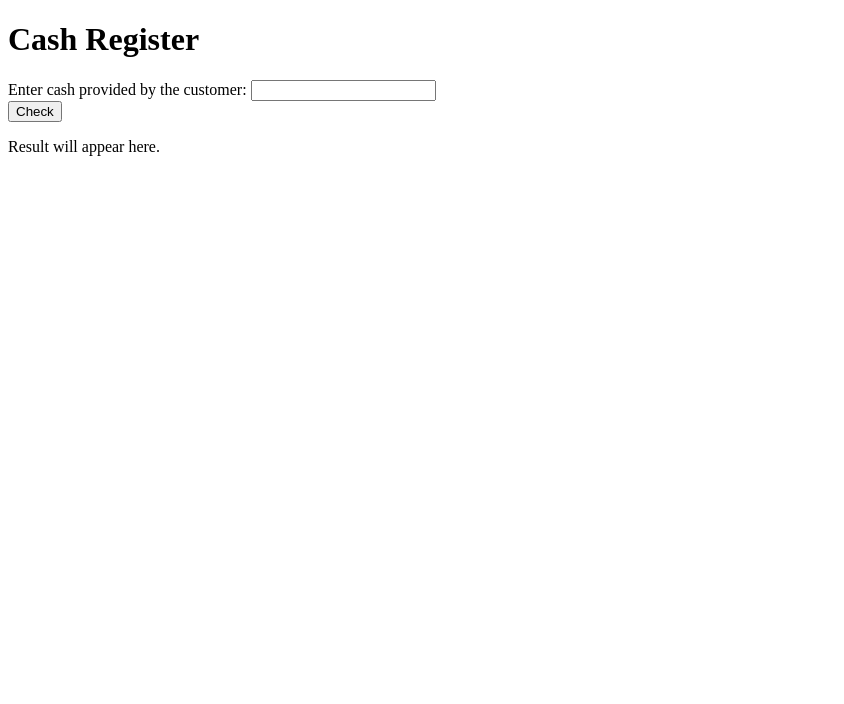
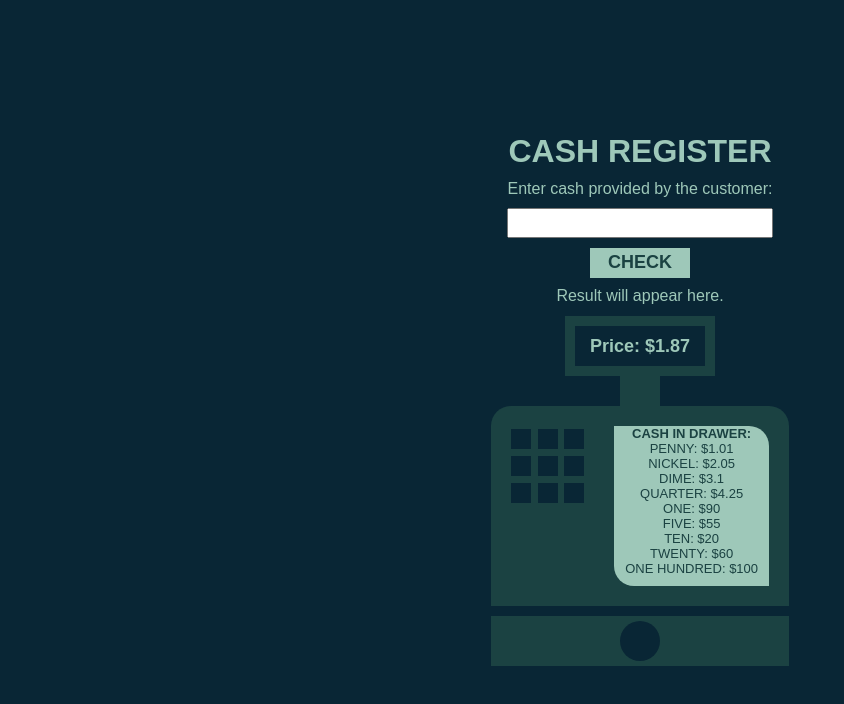
Before and after one commit to codeswiam/fccProjects, a plain HTML site: page js/cashRegister/index.html in a window 1280 px wide. Shown: the whole page, without its empty margins (0-844 px from the left). Drawn offline with Linux system fonts and the light colour scheme.

Commit message:
Make the UI look good

```diff
--- a/js/cashRegister/index.html
+++ b/js/cashRegister/index.html
@@ -10,19 +10,42 @@
 </head>
 <body>
 <main>
-    <h1>Cash Register</h1>
+    <h1>CASH REGISTER</h1>
     <div class="form-container">
         <form id="form">
             <label for="cash">Enter cash provided by the customer:</label>
             <input type="number" id="cash" step="0.01">
             <div id="button-container">
-                <button type="submit" id="purchase-btn">Check</button>
+                <button type="submit" id="purchase-btn">CHECK</button>
             </div>
         </form>
     </div>
     <div id="change-container">
         <p id="change-due">Result will appear here.</p>
     </div>
+    <div id="cash-register">
+        <div id="price"></div>
+        <div id="empty"></div>
+        <div id="main-part">
+            <div id="left-side">
+                <div id="keycaps">
+                    <div></div>
+                    <div></div>
+                    <div></div>
+                    <div></div>
+                    <div></div>
+                    <div></div>
+                    <div></div>
+                    <div></div>
+                    <div></div>
+                </div>
+            </div>
+            <div id="change"></div>
+        </div>
+        <div id="drawer">
+            <div id="circle"></div>
+        </div>
+    </div>
 </main>
 <script src="./script.js"></script>
 </body>
--- a/js/cashRegister/script.js
+++ b/js/cashRegister/script.js
@@ -13,15 +13,32 @@ let cid = [
 
 const cashInput = document.getElementById('cash');
 const form = document.getElementById('form');
+const cidElt = document.getElementById('change');
 const changeDue = document.getElementById('change-due');
 
+window.onload = function () {
+    document.getElementById("price").textContent = `Price: $${price}`;
+    showCID();
+}
+
+const showCID = () => {
+    cidElt.innerHTML = `<strong>CASH IN DRAWER:</strong><br>`;
+    if (cid.length > 0) {
+        cid.forEach((elt) => {
+            cidElt.innerHTML += ` ${elt[0]}: $${elt[1]}<br>`;
+        });
+    }
+}
+
 const showChangeDue = (status, change) => {
-    changeDue.textContent = `Status: ${status}`;
+    changeDue.innerHTML = `Status: ${status}<br>`;
     if (change.length > 0) {
         change.forEach((elt) => {
-            changeDue.textContent += ` ${elt[0]}: $${elt[1]}`;
+            changeDue.innerHTML += ` ${elt[0]}: $${elt[1]}<br>`;
         });
     }
+    cid.reverse();
+    showCID();
 }
 
 const checkCashRegister = (price, cash, cid) => {
@@ -89,4 +106,4 @@ const calculateChange = () => {
 form.addEventListener('submit', (e) => {
     e.preventDefault();
     calculateChange();
-})
+});
--- a/js/cashRegister/styles.css
+++ b/js/cashRegister/styles.css
@@ -0,0 +1,169 @@
+:root {
+    --blueish-dark-green: #092635;
+    --dark-green: #1B4242;
+    --dim-green: #5C8374;
+    --light-green: #9EC8B9;
+}
+
+*,
+*::before,
+*::after {
+    margin: 0;
+    padding: 0;
+    box-sizing: border-box;
+    text-align: center;
+    color: var(--light-green);
+    font-family: Arial, serif;
+}
+
+body {
+    height: 100vh;
+    padding: 10% 0;
+    display: flex;
+    justify-content: center;
+    align-items: center;
+    background-color: var(--blueish-dark-green);
+}
+
+main {
+    height: 100%;
+    width: 100%;
+    display: flex;
+    flex-direction: column;
+    justify-content: space-around;
+    align-items: center;
+    /*gap: 20px;*/
+}
+
+form {
+    display: flex;
+    flex-direction: column;
+    gap: 10px;
+}
+
+input {
+    height: 30px;
+    text-align: start;
+    padding-left: 10px;
+}
+
+button {
+    width: 100px;
+    height: 30px;
+    background-color: var(--light-green);
+    color: var(--dark-green);
+    font-size: large;
+    font-weight: bold;
+    border: 1px solid var(--light-green);
+    cursor: pointer;
+}
+
+button:hover {
+    background-color: var(--dark-green);
+    color: var(--light-green);
+}
+
+button:active {
+    color: var(--dark-green);
+}
+
+#change-container {
+    width: 300px;
+}
+
+#cash-register {
+    width: 300px;
+    height: fit-content;
+    display: flex;
+    flex-direction: column;
+    justify-content: flex-start;
+    align-items: center;
+}
+
+#cash-register  {
+    border: 1px solid var(--blueish-dark-green);
+}
+
+#price {
+    height: 60px;
+    width: 150px;
+    padding: 10px;
+    border: 10px solid var(--dark-green);
+    font-size: large;
+    font-weight: bold;
+    vertical-align: center;
+}
+
+#empty {
+    height: 30px;
+    width: 40px;
+    background-color: var(--dark-green);
+}
+
+#main-part {
+    height: 200px;
+    padding: 20px;
+    width: 100%;
+    background-color: var(--dark-green);
+    display: flex;
+    align-items: center;
+    justify-content: space-between;
+    border-radius: 20px 20px 0 0;
+}
+
+#change {
+    width: 60%;
+}
+
+#left-side {
+    height: 100%;
+    display: flex;
+    flex-direction: column;
+    justify-content: flex-start;
+    align-items: flex-start;
+}
+
+#keycaps {
+    width: 80px;
+    height: 80px;
+    display: grid;
+    align-items: center;
+    justify-content: center;
+    grid-template: 1fr 1fr 1fr / 1fr 1fr 1fr;
+}
+
+#keycaps > div {
+    height: 20px;
+    width: 20px;
+    background-color: var(--blueish-dark-green);
+}
+
+#change {
+    background-color: var(--light-green);
+    height: 100%;
+    border: 0;
+    border-radius: 0 20px 0 20px;
+    color: var(--dark-green);
+    font-size: 13px;
+}
+
+#change strong {
+    color: var(--dark-green);
+}
+
+#drawer {
+    height: 50px;
+    width: 100%;
+    margin-top: 10px;
+    background-color: var(--dark-green);
+    display: flex;
+    justify-content: center;
+    align-items: center;
+}
+
+#circle {
+    background-color: var(--blueish-dark-green);
+    height: 40px;
+    width: 40px;
+    border-radius: 50%;
+}
```
